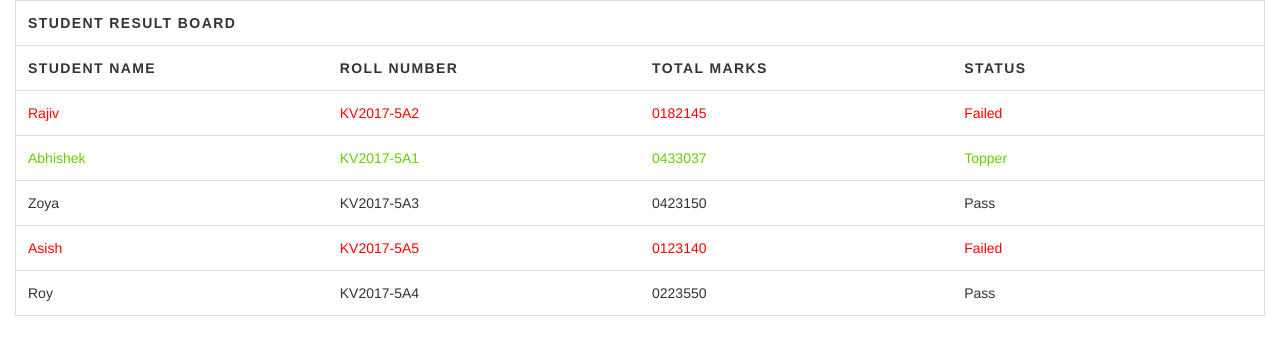
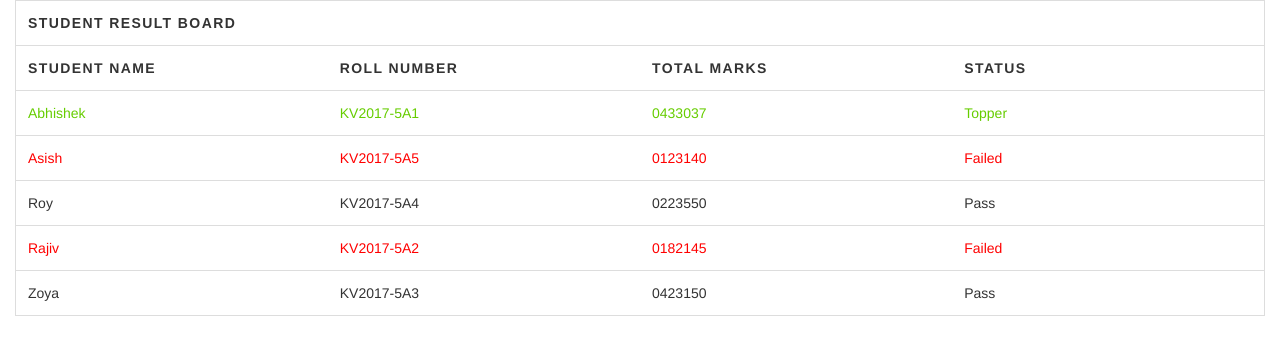
Before and after one commit to nallagondaakhil/Task, an Angular app: page /table in a window 1280 px wide. Shown: the top 354 px of the page. Built offline with nearby package versions, Linux system fonts and the light colour scheme.

Commit message:
changes in table form

```diff
--- a/src/app/table/table.component.html
+++ b/src/app/table/table.component.html
@@ -1,4 +1,4 @@
-<div class="container-fluid ">
+<div class="container-fluid">
   <table>
     <thead>
       <tr>
@@ -12,7 +12,7 @@
       </tr>
     </thead>
     <tbody>
-      <tr *ngFor="let item of userData" style="cursor:pointer"  class="table" [ngClass]="{'fail' : item.status == 'Failed', 'pass': item.totalMarks == topper }">
+      <tr *ngFor="let item of userData" style="cursor:pointer" class="table" [ngClass]="{'fail' : item.status == 'Failed', 'pass': item.totalMarks == topper }">
         <td>{{item.name}}</td>
         <td>{{item.rollNumber}}</td>
         <td>{{item.totalMarks}}</td>
--- a/src/app/table/table.component.scss
+++ b/src/app/table/table.component.scss
@@ -6,11 +6,6 @@ table {
     padding: 0;
     width: 100%;
     table-layout: fixed;
-}
-
-table caption {
-    font-size: 1.5em;
-    margin: .5em 0 .75em;
 }
 
 table tr {
--- a/src/app/table/table.component.ts
+++ b/src/app/table/table.component.ts
@@ -1,5 +1,5 @@
 import { Component, OnInit } from '@angular/core';
-import {TableService} from './table.service'
+import { TableService } from './table.service';
 
 @Component({
   selector: 'app-table',
@@ -9,34 +9,30 @@ import {TableService} from './table.service'
 export class TableComponent implements OnInit {
 
   constructor(private tableService: TableService) { }
-  userData : any;
-  totalMarks: Number = 0;
-  topper :any;
+  userData: any;
+  totalMarks: Number ;
+  topper: any;
   ngOnInit() {
     this.userSearch();
   }
 
-  userSearch(){
-    this.tableService.userSearch().subscribe(data=>{
-      this.userData  = data;
-      this.calculateTotalMarks();
+  userSearch() {
+    this.tableService.userSearch().subscribe(data => {
+      this.userData = data;
+      this.TotalMarks();
       this.checkStatus();
       this.setTopper();
     })
   };
 
-  calculateTotalMarks(){
-    let temp:any = [];
+  TotalMarks() {
+    let temp: any = [];
     temp = this.userData;
     let i = 0;
     console.log(temp)
-    while(i<=temp.length-1){
-        //   for (var key in this.userData[i].marks) {
-        //     this.totalMarks += this.totalMarks + this.userData[i].marks[key]
-        //       console.log(this.totalMarks)
-        // }
-        if(temp[i].name == this.userData[i].name){
-          let totalMarks:any = 0
+    while (i <= temp.length - 1) {
+      if (temp[i].name == this.userData[i].name) {
+        let totalMarks: Number=0
         for (var key in temp[i].marks) {
           totalMarks = totalMarks + temp[i].marks[key];
         }
@@ -45,26 +41,26 @@ export class TableComponent implements OnInit {
       i++
     };
   };
-  checkStatus(){
-    for(let i=0; i<=this.userData.length-1; i++){
+  checkStatus() {
+    for (let i = 0; i <= this.userData.length - 1; i++) {
       let marks = this.userData[i].marks;
       for (var key in this.userData[i].marks) {
         if (this.userData[i].marks.hasOwnProperty(key)) {
-                if(this.userData[i].marks[key]<20){
+          if (this.userData[i].marks[key] < 20) {
             this.userData[i].status = "Failed";
             break;
           }
-                else{
+          else {
             this.userData[i].status = "Pass";
           }
         }
       }
     };
   }
-  setTopper(){
+  setTopper() {
     this.topper = this.userData.reduce((min, p) => p.totalMarks > min ? p.totalMarks : min, this.userData[0].totalMarks);
     this.userData.forEach(element => {
-      if(element.totalMarks == this.topper){
+      if (element.totalMarks == this.topper) {
         element.status = "Topper";
       }
     });
--- a/src/assets/json/data.json
+++ b/src/assets/json/data.json
@@ -1,13 +1,5 @@
 [
-    {
-        "name":"rajiv",
-        "marks":{
-            "Maths":"18",
-            "English":"21",
-            "Science":"45"
-        },
-        "rollNumber":"KV2017-5A2"
-    },
+
     {
         "name":"abhishek",
         "marks":{
@@ -17,15 +9,7 @@
         },
         "rollNumber":"KV2017-5A1"
     },
-    {
-        "name":"zoya",
-        "marks":{
-            "Maths":"42",
-            "English":"31",
-            "Science":"50"
-        },
-        "rollNumber":"KV2017-5A3"
-    },
+
     {
         "name":"asish",
         "marks":{
@@ -43,5 +27,23 @@
             "Science":"50"
         },
         "rollNumber":"KV2017-5A4"
+    },
+    {
+        "name":"rajiv",
+        "marks":{
+            "Maths":"18",
+            "English":"21",
+            "Science":"45"
+        },
+        "rollNumber":"KV2017-5A2"
+    },
+    {
+        "name":"zoya",
+        "marks":{
+            "Maths":"42",
+            "English":"31",
+            "Science":"50"
+        },
+        "rollNumber":"KV2017-5A3"
     }
 ]
```
Also changed, not shown: src/app/table/table.service.ts (+4 -4 lines). Lines whose indentation alone changed are shown as unchanged.
